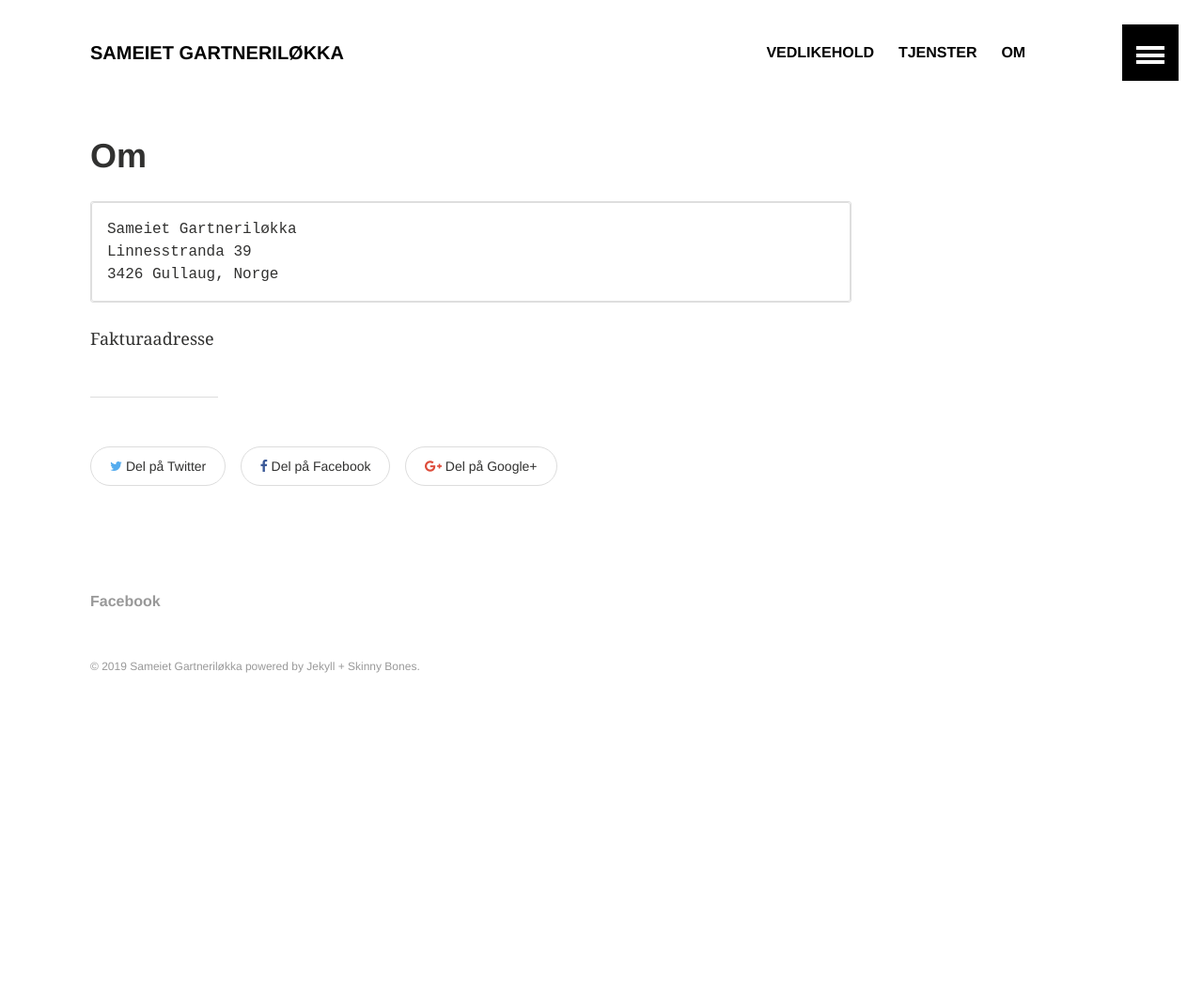
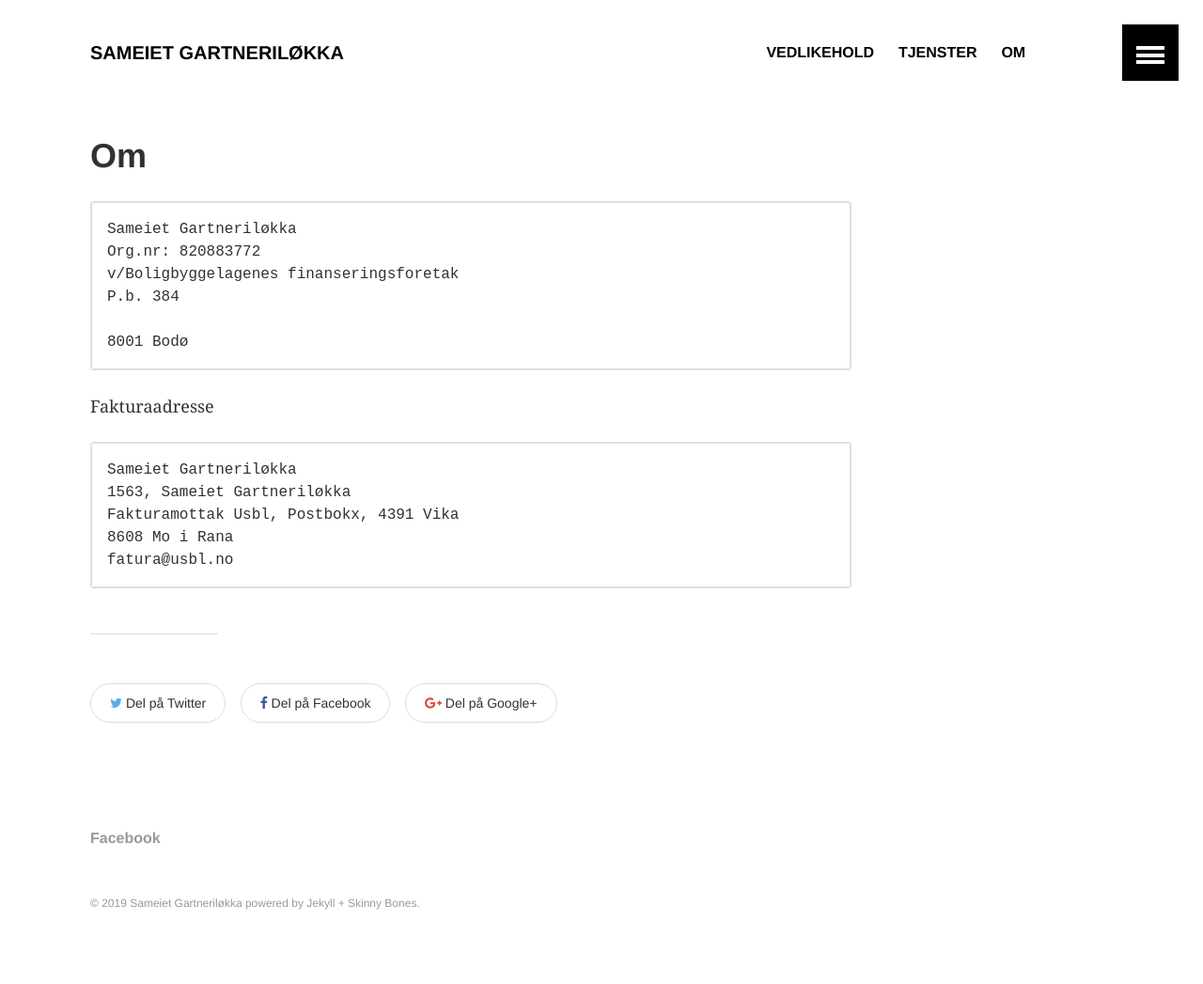
Before and after one commit to sameiet-gartnerilokka/sameiet-gartnerilokka.github.io, a Jekyll site: the page built from om.md, in a window 1280 px wide. Shown: the whole page at 94% size. Built offline with Jekyll 4.4.1, drawn with Linux system fonts in a browser that asks for light colours; before the commit the page ends 900 px from its top, so only the background shows below that.

Commit message:
Add faktura address

```diff
--- a/om.md
+++ b/om.md
@@ -5,7 +5,16 @@
 ---
 
     Sameiet Gartneriløkka
-    Linnesstranda 39
-    3426 Gullaug, Norge
+    Org.nr: 820883772
+    v/Boligbyggelagenes finanseringsforetak
+    P.b. 384
+
+    8001 Bodø
 
 Fakturaadresse
+
+    Sameiet Gartneriløkka
+    1563, Sameiet Gartneriløkka
+    Fakturamottak Usbl, Postbokx, 4391 Vika
+    8608 Mo i Rana
+    fatura@usbl.no
```
